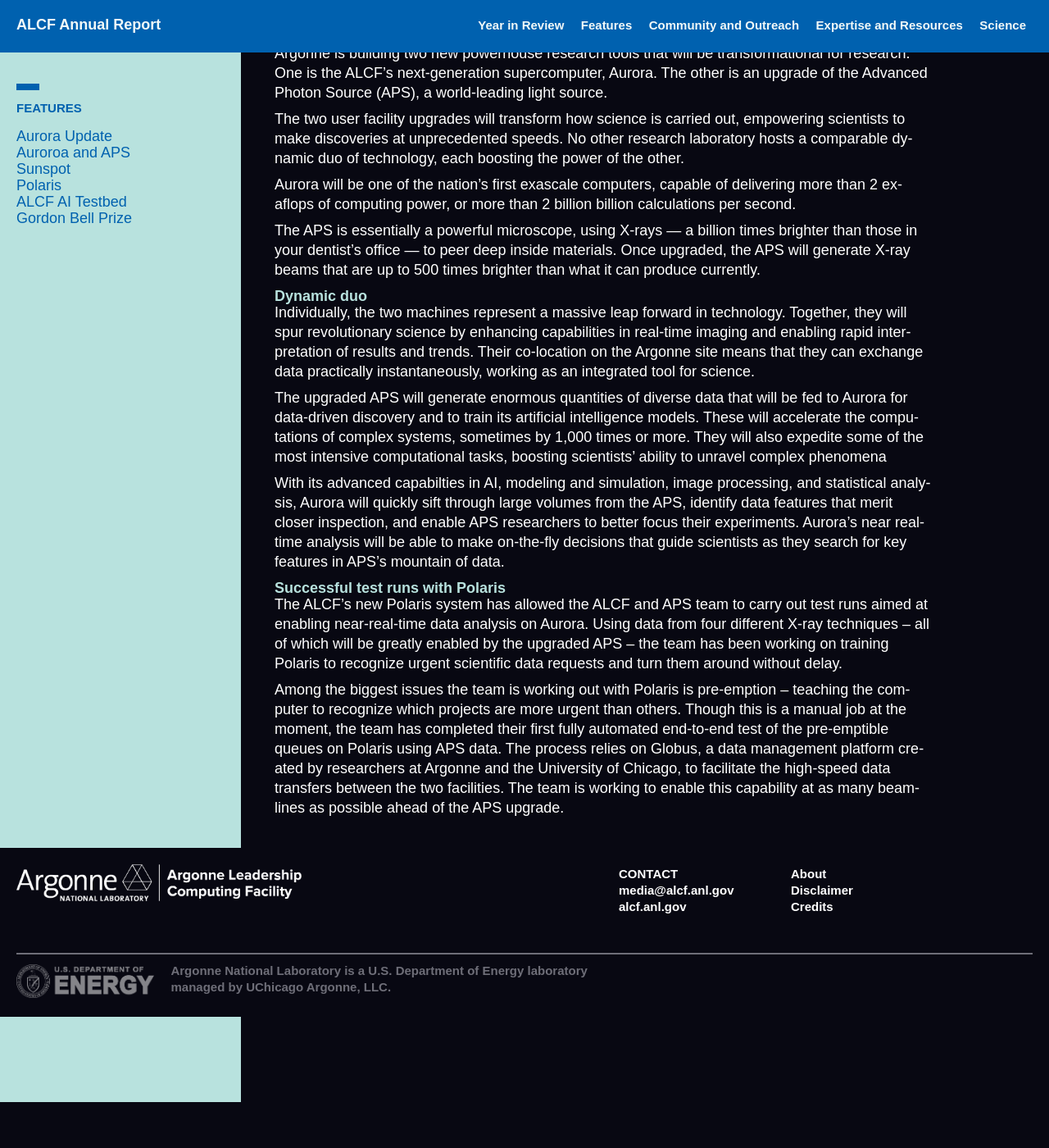
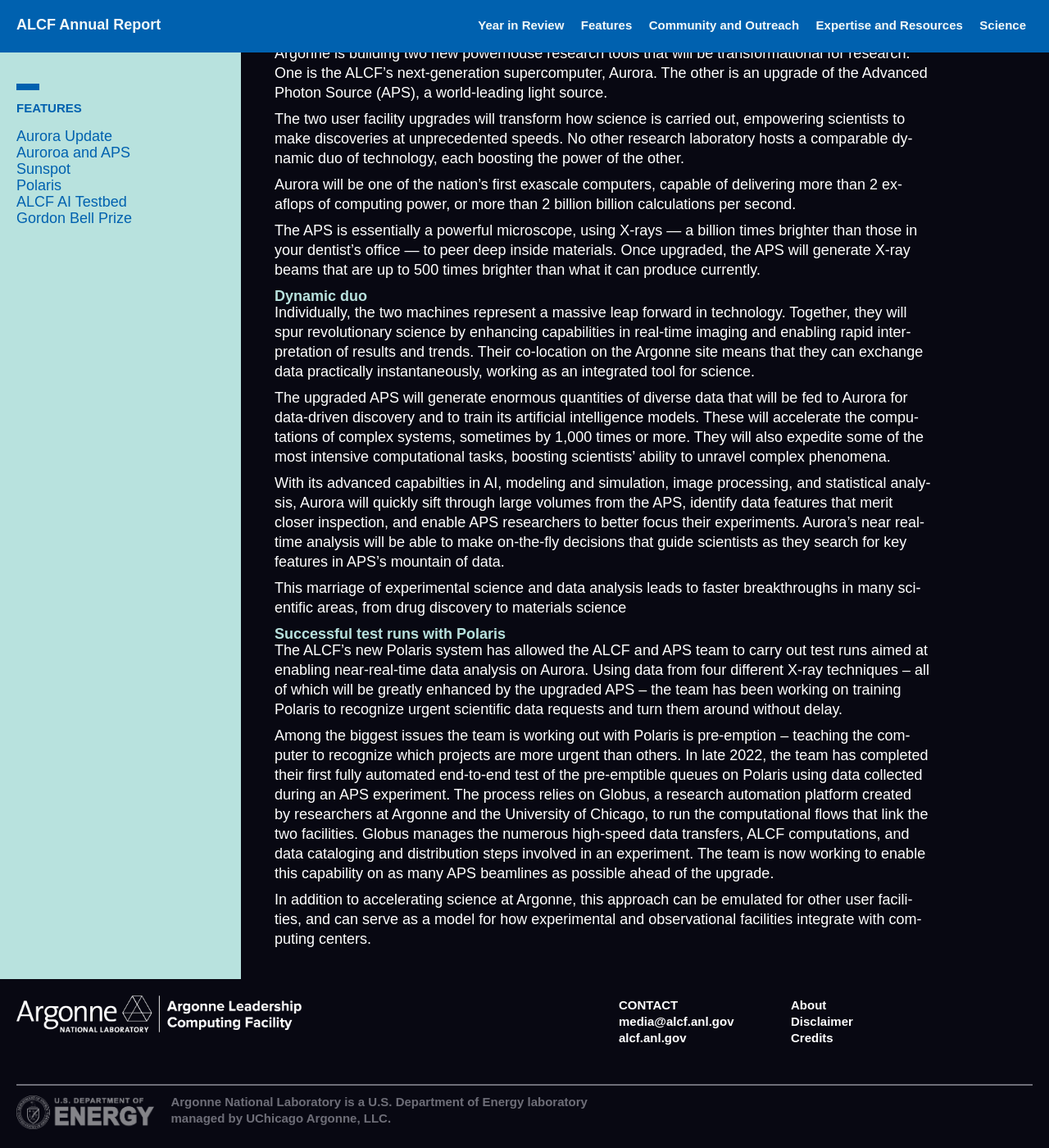
Before and after one commit to sbx-bnagle/ALCF-AR2022, a Jekyll site: the page built from 02_features/aurora-and-aps.md, in a window 1280 px wide and 1400 px high, scrolled down 1136 px. Shown: the whole window at 82% size. Built offline with Jekyll 4.4.1, drawn with Linux system fonts in a browser that asks for light colours; some web fonts are replaced.

Commit message:
updated text

```diff
--- a/02_features/aurora-and-aps.md
+++ b/02_features/aurora-and-aps.md
@@ -26,12 +26,16 @@
 
 Individually, the two machines represent a massive leap forward in technology. Together, they will spur revolutionary science by enhancing capabilities in real-time imaging and enabling rapid interpretation of results and trends. Their co-location on the Argonne site means that they can exchange data practically instantaneously, working as an integrated tool for science.
 
-The upgraded APS will generate enormous quantities of diverse data that will be fed to Aurora for data-driven discovery and to train its artificial intelligence models. These will accelerate the computations of complex systems, sometimes by 1,000 times or more. They will also expedite some of the most intensive computational tasks, boosting scientists’ ability to unravel complex phenomena
+The upgraded APS will generate enormous quantities of diverse data that will be fed to Aurora for data-driven discovery and to train its artificial intelligence models. These will accelerate the computations of complex systems, sometimes by 1,000 times or more. They will also expedite some of the most intensive computational tasks, boosting scientists’ ability to unravel complex phenomena.
 
 With its advanced capabilties in AI, modeling and simulation, image processing, and statistical analysis, Aurora will quickly sift through large volumes from the APS, identify data features that merit closer inspection, and enable APS researchers to better focus their experiments. Aurora’s near real-time analysis will be able to make on-the-fly decisions that guide scientists as they search for key features in APS’s mountain of data.
 
+This marriage of experimental science and data analysis leads to faster breakthroughs in many scientific areas, from drug discovery to materials science
+
 ## Successful test runs with Polaris
 
-The ALCF’s new Polaris system has allowed the ALCF and APS team to carry out test runs aimed at enabling near-real-time data analysis on Aurora. Using data from four different X-ray techniques – all of which will be greatly enabled by the upgraded APS – the team has been working on training Polaris to recognize urgent scientific data requests and turn them around without delay.
+The ALCF’s new Polaris system has allowed the ALCF and APS team to carry out test runs aimed at enabling near-real-time data analysis on Aurora. Using data from four different X-ray techniques – all of which will be greatly enhanced by the upgraded APS – the team has been working on training Polaris to recognize urgent scientific data requests and turn them around without delay.
 
-Among the biggest issues the team is working out with Polaris is pre-emption – teaching the computer to recognize which projects are more urgent than others. Though this is a manual job at the moment, the team has completed their first fully automated end-to-end test of the pre-emptible queues on Polaris using APS data. The process relies on Globus, a data management platform created by researchers at Argonne and the University of Chicago, to facilitate the high-speed data transfers between the two facilities. The team is working to enable this capability at as many beamlines as possible ahead of the APS upgrade.
+Among the biggest issues the team is working out with Polaris is pre-emption – teaching the computer to recognize which projects are more urgent than others. In late 2022, the team has completed their first fully automated end-to-end test of the pre-emptible queues on Polaris using data collected during an APS experiment. The process relies on Globus, a research automation platform created by researchers at Argonne and the University of Chicago, to run the computational flows that link the two facilities. Globus manages the numerous high-speed data transfers, ALCF computations, and data cataloging and distribution steps involved in an experiment. The team is now working to enable this capability on as many APS beamlines as possible ahead of the upgrade.
+
+In addition to accelerating science at Argonne, this approach can be emulated for other user facilities, and can serve as a model for how experimental and observational facilities integrate with computing centers.
```
